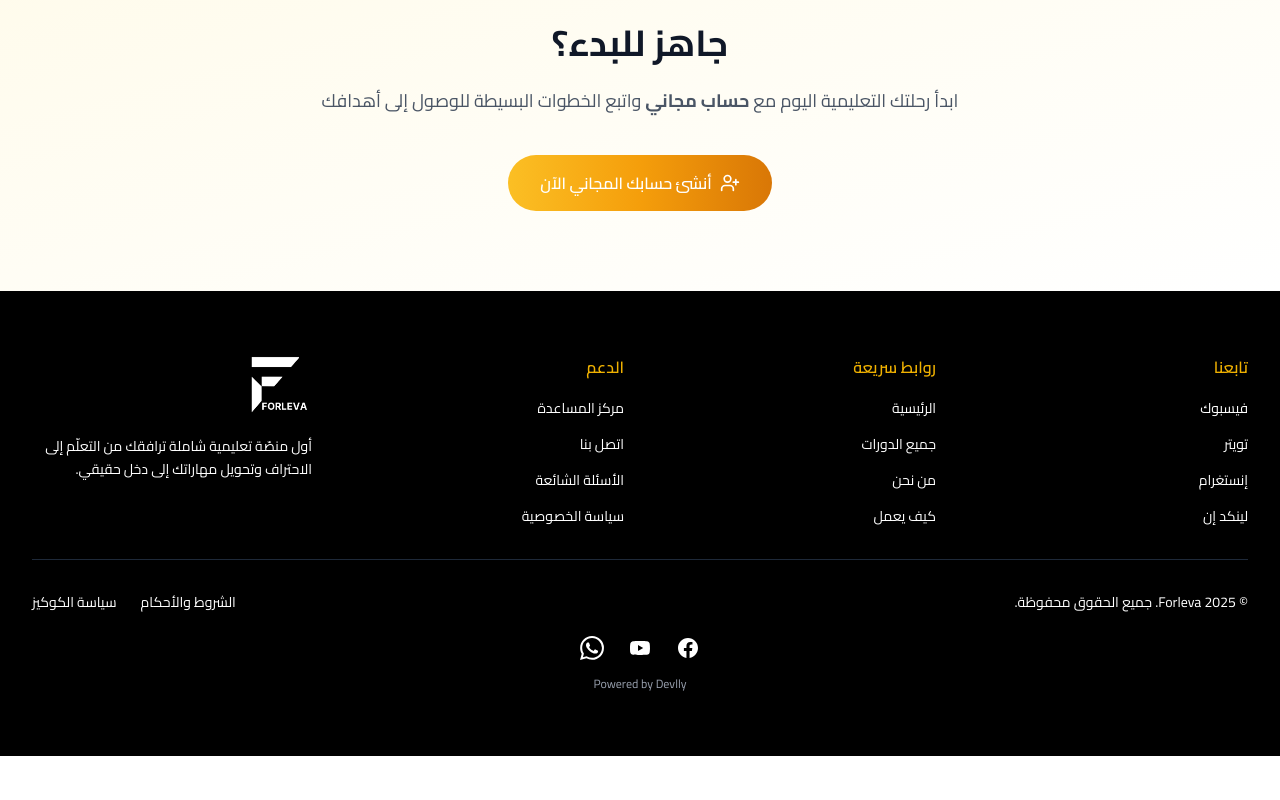
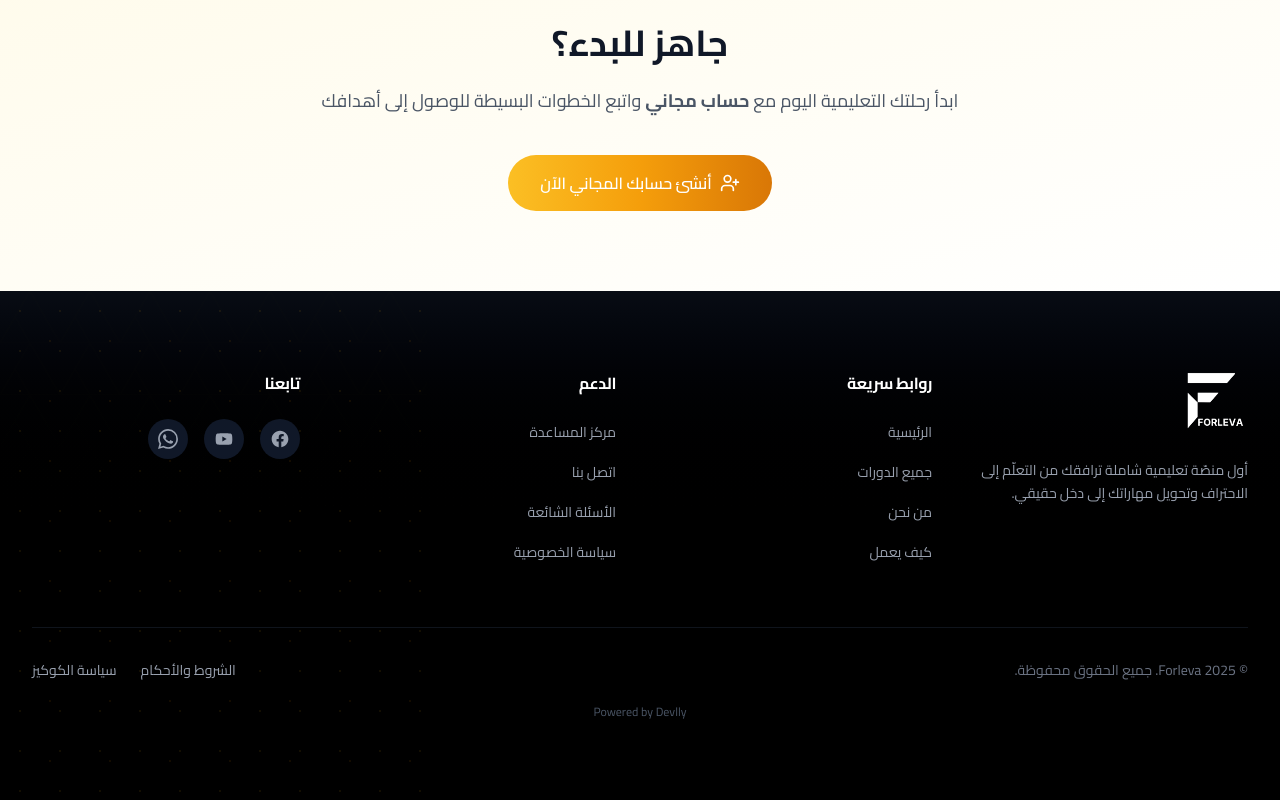
Before and after one commit to Anisboudaren/forleva, a Next.js app: page /how-it-works in a window 1280 px wide. Shown: the part 4053-4853 px from the top of the page. Before the commit the page ends 4809 px from the top, so only its background shows below. Built offline with nearby package versions, Linux system fonts and the light colour scheme.

Commit message:
some fixed edits

```diff
--- a/components/faq/Faq.tsx
+++ b/components/faq/Faq.tsx
@@ -4,7 +4,7 @@ import { useState } from 'react'
 import { motion, AnimatePresence } from 'motion/react'
 import Image from 'next/image'
 import Link from 'next/link'
-import { UserPlus, LogIn } from 'lucide-react'
+import { UserPlus } from 'lucide-react'
 import { GradientText } from '@/components/text/gradient-text'
 
 const paymentImages = [
@@ -247,22 +247,13 @@ export function Faq () {
                 <p className="text-base sm:text-lg md:text-xl text-white/90 mb-6 sm:mb-7 max-w-3xl mx-auto">
                   ابدأ التعلم من دورات مسجلة <span className="font-bold">مفصلة خطوة بخطوة</span> يمكنك مشاهدتها في أي وقت. مع إمكانية التواصل مع المدربين والحصول على الدعم عند الحاجة. لا تنتظر، ابدأ اليوم
                 </p>
-                <div className="flex flex-col sm:flex-row items-center justify-center gap-4">
                 <Link
                   href="/signup"
                   className="inline-flex items-center justify-center gap-2 px-6 sm:px-8 py-3 sm:py-4 text-sm sm:text-base font-bold text-amber-900 bg-white rounded-full shadow-xl hover:shadow-2xl hover:scale-105 transition-all duration-300"
                 >
                   <UserPlus className="w-4 h-4 sm:w-5 sm:h-5" />
-                    سجل الآن مجاناً
+                  أنشئ حسابك المجاني الآن
                 </Link>
-                  <Link
-                    href="/login"
-                    className="inline-flex items-center justify-center gap-2 px-6 sm:px-8 py-3 sm:py-4 text-sm sm:text-base font-bold text-white bg-white/20 backdrop-blur-sm border-2 border-white/30 rounded-full shadow-xl hover:bg-white/30 hover:shadow-2xl hover:scale-105 transition-all duration-300"
-                  >
-                    <LogIn className="w-4 h-4 sm:w-5 sm:h-5" />
-                    تسجيل الدخول
-                  </Link>
-                </div>
               </div>
 
               {/* Decorative elements */}
--- a/components/footer/Footer.tsx
+++ b/components/footer/Footer.tsx
@@ -3,11 +3,54 @@ import Image from 'next/image'
 
 export function Footer () {
   return (
-    <footer className='bg-black text-gray-300'>
-      <div className='px-4 py-12 mx-auto max-w-7xl sm:px-6 lg:px-8 lg:py-16'>
-        <div className='grid grid-cols-1 gap-8 lg:grid-cols-4'>
-          <div className='order-1 lg:order-4'>
-            <Link href='/' className='flex mb-4'>
+    <footer className='relative bg-black text-gray-300 overflow-hidden' dir='rtl'>
+      {/* Subtle gradient overlay */}
+      <div className='absolute inset-0 bg-gradient-to-t from-black via-black to-gray-900/50 pointer-events-none' />
+
+      {/* Gold texture on the left - triangles and dots */}
+      <div className='absolute left-0 top-0 bottom-0 w-1/4 lg:w-1/3 pointer-events-none'>
+        {/* Dots pattern */}
+        <div
+          className='absolute inset-0 opacity-8'
+          style={{
+            backgroundImage: `
+              radial-gradient(circle, #fbbf24 1.5px, transparent 1.5px),
+              radial-gradient(circle, #f59e0b 1px, transparent 1px)
+            `,
+            backgroundSize: '40px 40px, 60px 60px',
+            backgroundPosition: '0 0, 20px 20px'
+          }}
+        />
+        {/* Triangles pattern */}
+        <svg
+          className='absolute inset-0 w-full h-full opacity-12'
+          style={{ mixBlendMode: 'overlay' }}
+        >
+          <defs>
+            <pattern id="triangles" x="0" y="0" width="60" height="52" patternUnits="userSpaceOnUse">
+              <polygon
+                points="30,0 60,52 0,52"
+                fill="none"
+                stroke="#fbbf24"
+                strokeWidth="0.8"
+              />
+              <polygon
+                points="15,26 45,78 -15,78"
+                fill="none"
+                stroke="#f59e0b"
+                strokeWidth="0.6"
+              />
+            </pattern>
+          </defs>
+          <rect width="100%" height="100%" fill="url(#triangles)" />
+        </svg>
+      </div>
+
+      <div className='relative px-4 py-16 mx-auto max-w-7xl sm:px-6 lg:px-8 lg:py-20'>
+        <div className='grid grid-cols-1 gap-12 lg:grid-cols-4 mb-16'>
+          {/* Logo and Description */}
+          <div className='lg:col-span-1'>
+            <Link href='/' className='inline-flex mb-6 transition-opacity hover:opacity-80'>
               <Image
                 className='w-auto h-16'
                 src='/logo but white.png'
@@ -16,113 +59,83 @@ export function Footer () {
                 height={120}
               />
             </Link>
-            <p className='text-sm text-white leading-relaxed'>
+            <p className='text-sm leading-relaxed text-gray-400 max-w-xs'>
               أول منصّة تعليمية شاملة ترافقك من التعلّم إلى الاحتراف وتحويل مهاراتك إلى دخل حقيقي.
             </p>
           </div>
 
-          <div className='order-2'>
-            <h3 className='text-base font-semibold text-yellow-500 mb-4'>روابط سريعة</h3>
-            <ul className='space-y-3'>
+          {/* Quick Links */}
+          <div>
+            <h3 className='text-base font-bold text-white mb-6 tracking-tight'>
+              روابط سريعة
+            </h3>
+            <ul className='space-y-4'>
               <li>
-                <Link href='/' className='text-sm text-white hover:text-yellow-500 transition-colors'>
+                <Link href='/' className='text-sm text-gray-400 hover:text-amber-400 transition-colors duration-200 inline-block'>
                   الرئيسية
                 </Link>
               </li>
               <li>
-                <Link href='/courses' className='text-sm text-white hover:text-yellow-500 transition-colors'>
+                <Link href='/courses' className='text-sm text-gray-400 hover:text-amber-400 transition-colors duration-200 inline-block'>
                   جميع الدورات
                 </Link>
               </li>
               <li>
-                <Link href='/about' className='text-sm text-white hover:text-yellow-500 transition-colors'>
+                <Link href='/about' className='text-sm text-gray-400 hover:text-amber-400 transition-colors duration-200 inline-block'>
                   من نحن
                 </Link>
               </li>
               <li>
-                <Link href='/how-it-works' className='text-sm text-white hover:text-yellow-500 transition-colors'>
+                <Link href='/how-it-works' className='text-sm text-gray-400 hover:text-amber-400 transition-colors duration-200 inline-block'>
                   كيف يعمل
                 </Link>
               </li>
             </ul>
           </div>
 
-          <div className='order-3'>
-            <h3 className='text-base font-semibold text-yellow-500 mb-4'>الدعم</h3>
-            <ul className='space-y-3'>
+          {/* Support */}
+          <div>
+            <h3 className='text-base font-bold text-white mb-6 tracking-tight'>
+              الدعم
+            </h3>
+            <ul className='space-y-4'>
               <li>
-                <Link href='/help' className='text-sm text-white hover:text-yellow-500 transition-colors'>
+                <Link href='/help' className='text-sm text-gray-400 hover:text-amber-400 transition-colors duration-200 inline-block'>
                   مركز المساعدة
                 </Link>
               </li>
               <li>
-                <Link href='/contact' className='text-sm text-white hover:text-yellow-500 transition-colors'>
+                <Link href='/contact' className='text-sm text-gray-400 hover:text-amber-400 transition-colors duration-200 inline-block'>
                   اتصل بنا
                 </Link>
               </li>
               <li>
-                <Link href='/faq' className='text-sm text-white hover:text-yellow-500 transition-colors'>
+                <Link href='/faq' className='text-sm text-gray-400 hover:text-amber-400 transition-colors duration-200 inline-block'>
                   الأسئلة الشائعة
                 </Link>
               </li>
               <li>
-                <Link href='/privacy' className='text-sm text-white hover:text-yellow-500 transition-colors'>
+                <Link href='/privacy' className='text-sm text-gray-400 hover:text-amber-400 transition-colors duration-200 inline-block'>
                   سياسة الخصوصية
                 </Link>
               </li>
             </ul>
           </div>
 
-          <div className='order-4 lg:order-1'>
-            <h3 className='text-base font-semibold text-yellow-500 mb-4'>تابعنا</h3>
-            <ul className='space-y-3'>
-              <li>
-                <Link href='#' className='text-sm text-white hover:text-yellow-500 transition-colors'>
-                  فيسبوك
-                </Link>
-              </li>
-              <li>
-                <Link href='#' className='text-sm text-white hover:text-yellow-500 transition-colors'>
-                  تويتر
-                </Link>
-              </li>
-              <li>
-                <Link href='#' className='text-sm text-white hover:text-yellow-500 transition-colors'>
-                  إنستغرام
-                </Link>
-              </li>
-              <li>
-                <Link href='#' className='text-sm text-white hover:text-yellow-500 transition-colors'>
-                  لينكد إن
-                </Link>
-              </li>
-            </ul>
-          </div>
-        </div>
-
-        <div className='pt-8 mt-8 border-t border-gray-800'>
-          <div className='flex flex-col items-center justify-between md:flex-row'>
-            <p className='text-sm text-white text-center md:text-right'>
-              © {new Date().getFullYear()} Forleva. جميع الحقوق محفوظة.
-            </p>
-            <div className='flex items-center gap-6 mt-4 md:mt-0'>
-              <Link href='/terms' className='text-sm text-white hover:text-yellow-500 transition-colors'>
-                الشروط والأحكام
-              </Link>
-              <Link href='/cookies' className='text-sm text-white hover:text-yellow-500 transition-colors'>
-                سياسة الكوكيز
-              </Link>
-            </div>
-          </div>
-          <div className='mt-6 flex justify-center items-center gap-6'>
+          {/* Social Media */}
+          <div>
+            <h3 className='text-base font-bold text-white mb-6 tracking-tight'>
+              تابعنا
+            </h3>
+            <div className='flex items-center gap-4'>
               <Link
                 href='https://facebook.com'
                 target='_blank'
                 rel='noopener noreferrer'
-              className='text-white hover:text-yellow-500 transition-colors'
+                className='flex items-center justify-center w-10 h-10 rounded-full bg-gray-900 text-gray-400 hover:text-amber-400 hover:bg-gray-800 transition-all duration-200'
                 aria-label='Facebook'
               >
-              <svg className='w-6 h-6' fill='currentColor' viewBox='0 0 24 24' aria-hidden='true'>
+                <svg className='w-5 h-5' fill='currentColor' viewBox='0 0 24 24' aria-hidden='true'>
                   <path fillRule='evenodd' d='M22 12c0-5.523-4.477-10-10-10S2 6.477 2 12c0 4.991 3.657 9.128 8.438 9.878v-6.987h-2.54V12h2.54V9.797c0-2.506 1.492-3.89 3.777-3.89 1.094 0 2.238.195 2.238.195v2.46h-1.26c-1.243 0-1.63.771-1.63 1.562V12h2.773l-.443 2.89h-2.33v6.988C18.343 21.128 22 16.991 22 12z' clipRule='evenodd' />
                 </svg>
               </Link>
@@ -130,10 +143,10 @@ export function Footer () {
                 href='https://youtube.com'
                 target='_blank'
                 rel='noopener noreferrer'
-              className='text-white hover:text-yellow-500 transition-colors'
+                className='flex items-center justify-center w-10 h-10 rounded-full bg-gray-900 text-gray-400 hover:text-amber-400 hover:bg-gray-800 transition-all duration-200'
                 aria-label='YouTube'
               >
-              <svg className='w-6 h-6' fill='currentColor' viewBox='0 0 24 24' aria-hidden='true'>
+                <svg className='w-5 h-5' fill='currentColor' viewBox='0 0 24 24' aria-hidden='true'>
                   <path fillRule='evenodd' d='M19.812 5.418c.861.23 1.538.907 1.768 1.768C21.998 8.746 22 12 22 12s0 3.255-.418 4.814a2.504 2.504 0 0 1-1.768 1.768c-1.56.419-7.814.419-7.814.419s-6.255 0-7.814-.419a2.505 2.505 0 0 1-1.768-1.768C2 15.255 2 12 2 12s0-3.255.417-4.814a2.507 2.507 0 0 1 1.768-1.768C5.744 5 11.998 5 11.998 5s6.255 0 7.814.418ZM15.194 12 10 15V9l5.194 3Z' clipRule='evenodd' />
                 </svg>
               </Link>
@@ -141,16 +154,34 @@ export function Footer () {
                 href='https://wa.me'
                 target='_blank'
                 rel='noopener noreferrer'
-              className='text-white hover:text-yellow-500 transition-colors'
+                className='flex items-center justify-center w-10 h-10 rounded-full bg-gray-900 text-gray-400 hover:text-amber-400 hover:bg-gray-800 transition-all duration-200'
                 aria-label='WhatsApp'
               >
-              <svg className='w-6 h-6' fill='currentColor' viewBox='0 0 24 24' aria-hidden='true'>
+                <svg className='w-5 h-5' fill='currentColor' viewBox='0 0 24 24' aria-hidden='true'>
                   <path d='M17.472 14.382c-.297-.149-1.758-.867-2.03-.967-.273-.099-.471-.148-.67.15-.197.297-.767.966-.94 1.164-.173.199-.347.223-.644.075-.297-.15-1.255-.463-2.39-1.475-.883-.788-1.48-1.761-1.653-2.059-.173-.297-.018-.458.13-.606.134-.133.298-.347.446-.52.149-.174.198-.298.298-.497.099-.198.05-.371-.025-.52-.075-.149-.669-1.612-.916-2.207-.242-.579-.487-.5-.669-.51-.173-.008-.371-.01-.57-.01-.198 0-.52.074-.792.372-.272.297-1.04 1.016-1.04 2.479 0 1.462 1.065 2.875 1.213 3.074.149.198 2.096 3.2 5.077 4.487.709.306 1.262.489 1.694.625.712.227 1.36.195 1.871.118.571-.085 1.758-.719 2.006-1.413.248-.694.248-1.289.173-1.413-.074-.124-.272-.198-.57-.347m-5.421 7.403h-.004a9.87 9.87 0 01-5.031-1.378l-.361-.214-3.741.982.998-3.648-.235-.374a9.86 9.86 0 01-1.51-5.26c.001-5.45 4.436-9.884 9.888-9.884 2.64 0 5.122 1.03 6.988 2.898a9.825 9.825 0 012.893 6.994c-.003 5.45-4.437 9.884-9.885 9.884m8.413-18.297A11.815 11.815 0 0012.05 0C5.495 0 .16 5.335.157 11.892c0 2.096.547 4.142 1.588 5.945L.057 24l6.305-1.654a11.882 11.882 0 005.683 1.448h.005c6.554 0 11.89-5.335 11.893-11.893a11.821 11.821 0 00-3.48-8.413Z' />
                 </svg>
               </Link>
             </div>
-          <div className='mt-4 text-center'>
-            <p className='text-xs text-gray-400'>Powered by Devlly</p>
+          </div>
+        </div>
+
+        {/* Bottom Section */}
+        <div className='pt-8 border-t border-gray-800/50'>
+          <div className='flex flex-col items-center justify-between gap-4 md:flex-row'>
+            <p className='text-sm text-gray-500 text-center md:text-right'>
+              © {new Date().getFullYear()} Forleva. جميع الحقوق محفوظة.
+            </p>
+            <div className='flex items-center gap-6'>
+              <Link href='/terms' className='text-sm text-gray-400 hover:text-amber-400 transition-colors duration-200'>
+                الشروط والأحكام
+              </Link>
+              <Link href='/cookies' className='text-sm text-gray-400 hover:text-amber-400 transition-colors duration-200'>
+                سياسة الكوكيز
+              </Link>
+            </div>
+          </div>
+          <div className='mt-6 text-center'>
+            <p className='text-xs text-gray-600'>Powered by Devlly</p>
           </div>
         </div>
       </div>
--- a/components/popular-courses/PopularCourses.tsx
+++ b/components/popular-courses/PopularCourses.tsx
@@ -140,26 +140,30 @@ export function PopularCourses () {
                       </div>
 
                       {/* Price and Promotion on Image Left */}
-                      <div className='absolute bottom-3 left-3'>
+                      <div className='absolute bottom-3 left-3 flex flex-col gap-1.5'>
+                        {course.price > 2000 && (
+                          <span
+                            className='inline-flex items-center justify-center w-fit text-sm font-semibold whitespace-nowrap bg-black/60 backdrop-blur-sm px-2.5 py-1.5 rounded border border-white/30'
+                            style={{
+                              color: '#ffffff',
+                              textShadow: '0 1px 3px rgba(0,0,0,0.8)',
+                              textDecoration: 'line-through',
+                              textDecorationColor: 'rgba(255, 255, 255, 0.7)',
+                              textDecorationThickness: '2px',
+                              textUnderlineOffset: '0.3em'
+                            }}
+                          >
+                            {Math.round(course.price * 1.3).toLocaleString()} د.ج
+                          </span>
+                        )}
                         <span
-                          className='relative inline-block text-xl font-black bg-black/70 backdrop-blur-sm px-4 py-2 rounded-lg border-2'
+                          className='inline-block text-xl font-black bg-black/70 backdrop-blur-sm px-4 py-2 rounded-lg border-2'
                           style={{
                             color: '#fbbf24',
                             borderColor: '#fbbf24',
                             textShadow: '0 2px 4px rgba(0,0,0,0.5)'
                           }}
                         >
-                          {course.price > 2000 && (
-                            <span
-                              className='absolute -top-4 -left-2 flex items-center justify-center w-8 h-8 text-xs font-bold text-black bg-gradient-to-r from-amber-400 to-amber-600 rounded-full border-2 border-white/30 shadow-lg z-10'
-                              style={{
-                                textShadow: '0 1px 2px rgba(0,0,0,0.5)',
-                                transform: 'rotate(-12deg)'
-                              }}
-                            >
-                              -{Math.round((0.3 / 1.3) * 100)}%
-                            </span>
-                          )}
                           {course.price.toLocaleString()} د.ج
                         </span>
                       </div>
@@ -175,7 +179,7 @@ export function PopularCourses () {
                       <Link href={`/courses/${course.id}`} title=''>
                         <div className='flex items-center gap-2 mb-2'>
                           <p className='text-lg font-bold text-gray-900 text-right'>{course.title}</p>
-                          <span className='text-xs font-semibold text-gray-600 bg-gray-100 px-2 py-1 rounded whitespace-nowrap flex-shrink-0'>
+                          <span className='inline-flex items-center justify-center text-xs font-bold text-amber-950 bg-amber-200 px-3 py-1.5 rounded-full border border-amber-300/50 shadow-sm whitespace-nowrap flex-shrink-0'>
                             {course.category}
                           </span>
                         </div>
```
Lines whose indentation alone changed are shown as unchanged.
